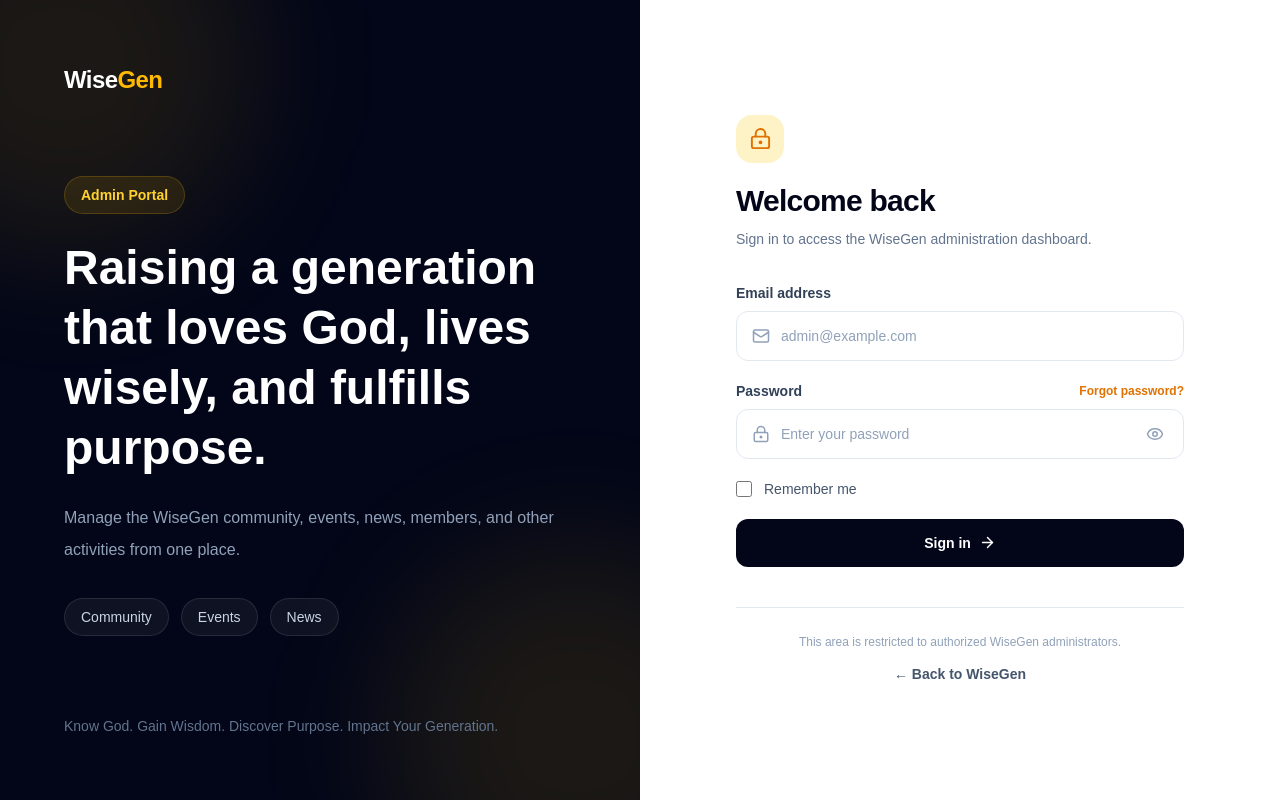
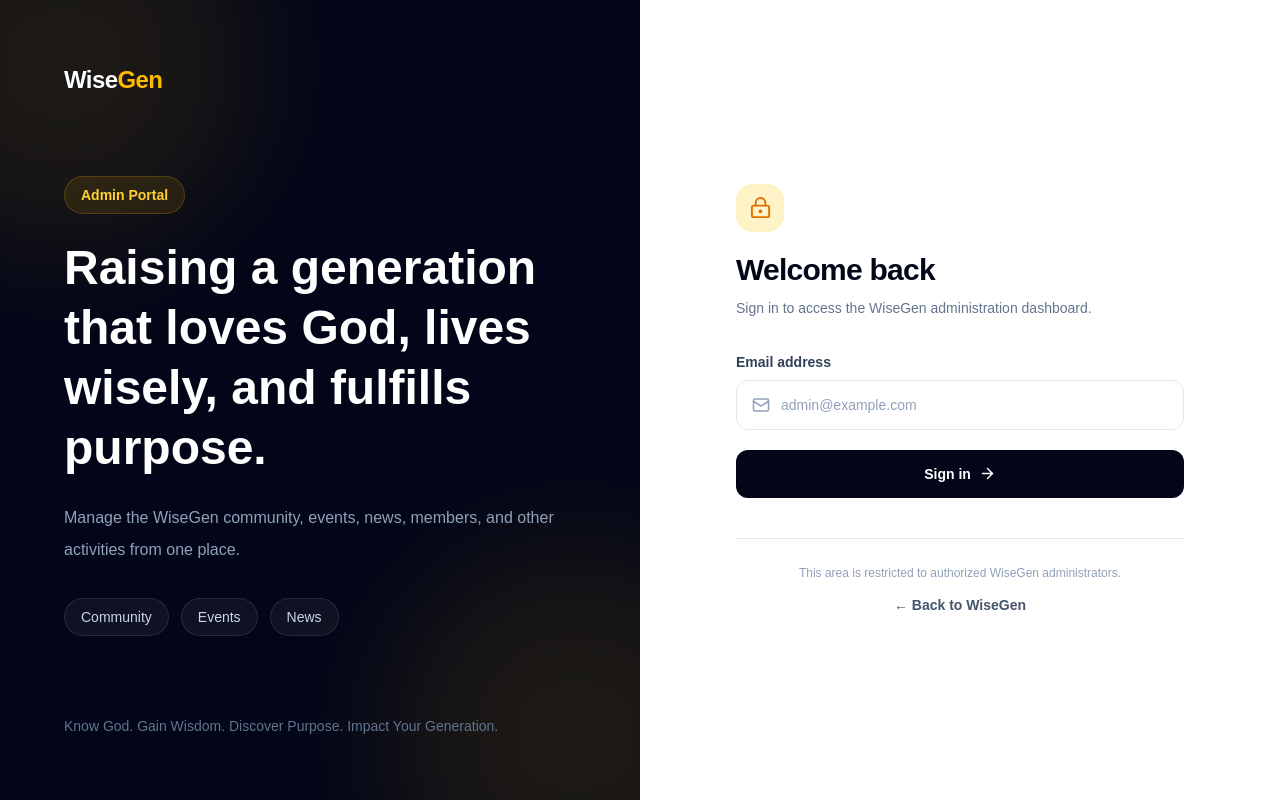
Before and after one commit to Osemensilas/wisegen-dashboard, a Next.js app: page / in a window 1280 px wide. Built offline with nearby package versions, Linux system fonts and the light colour scheme.

Commit message:
New Commit

```diff
--- a/app/page.tsx
+++ b/app/page.tsx
@@ -172,72 +172,6 @@ export default function SignInPage() {
                 </div>
               </div>
 
-              {/* Password */}
-              <div>
-                <div className="mb-2 flex items-center justify-between">
-                  <label
-                    htmlFor="password"
-                    className="block text-sm font-semibold text-slate-700"
-                  >
-                    Password
-                  </label>
-
-                  <Link
-                    href="/forgot-password"
-                    className="text-xs font-semibold text-amber-600 transition hover:text-amber-700"
-                  >
-                    Forgot password?
-                  </Link>
-                </div>
-
-                <div className="relative">
-                  <LockKeyhole
-                    size={18}
-                    className="pointer-events-none absolute left-4 top-1/2 -translate-y-1/2 text-slate-400"
-                  />
-
-                  <input
-                    id="password"
-                    type={showPassword ? "text" : "password"}
-                    value={password}
-                    onChange={(e) => setPassword(e.target.value)}
-                    placeholder="Enter your password"
-                    className="w-full rounded-xl border border-slate-200 bg-white py-3.5 pl-11 pr-12 text-sm text-slate-900 outline-none transition placeholder:text-slate-400 focus:border-amber-400 focus:ring-4 focus:ring-amber-400/10"
-                  />
-
-                  <button
-                    type="button"
-                    onClick={() => setShowPassword((value) => !value)}
-                    aria-label={
-                      showPassword ? "Hide password" : "Show password"
-                    }
-                    className="absolute right-3 top-1/2 flex -translate-y-1/2 items-center justify-center rounded-lg p-2 text-slate-400 transition hover:bg-slate-100 hover:text-slate-700"
-                  >
-                    {showPassword ? (
-                      <EyeOff size={18} />
-                    ) : (
-                      <Eye size={18} />
-                    )}
-                  </button>
-                </div>
-              </div>
-
-              {/* Remember Me */}
-              <div className="flex items-center">
-                <label className="flex cursor-pointer items-center gap-3">
-                  <input
-                    type="checkbox"
-                    checked={rememberMe}
-                    onChange={(e) => setRememberMe(e.target.checked)}
-                    className="h-4 w-4 rounded border-slate-300 accent-amber-500"
-                  />
-
-                  <span className="text-sm text-slate-600">
-                    Remember me
-                  </span>
-                </label>
-              </div>
-
               {/* Submit */}
               <button
                 type="submit"
```
